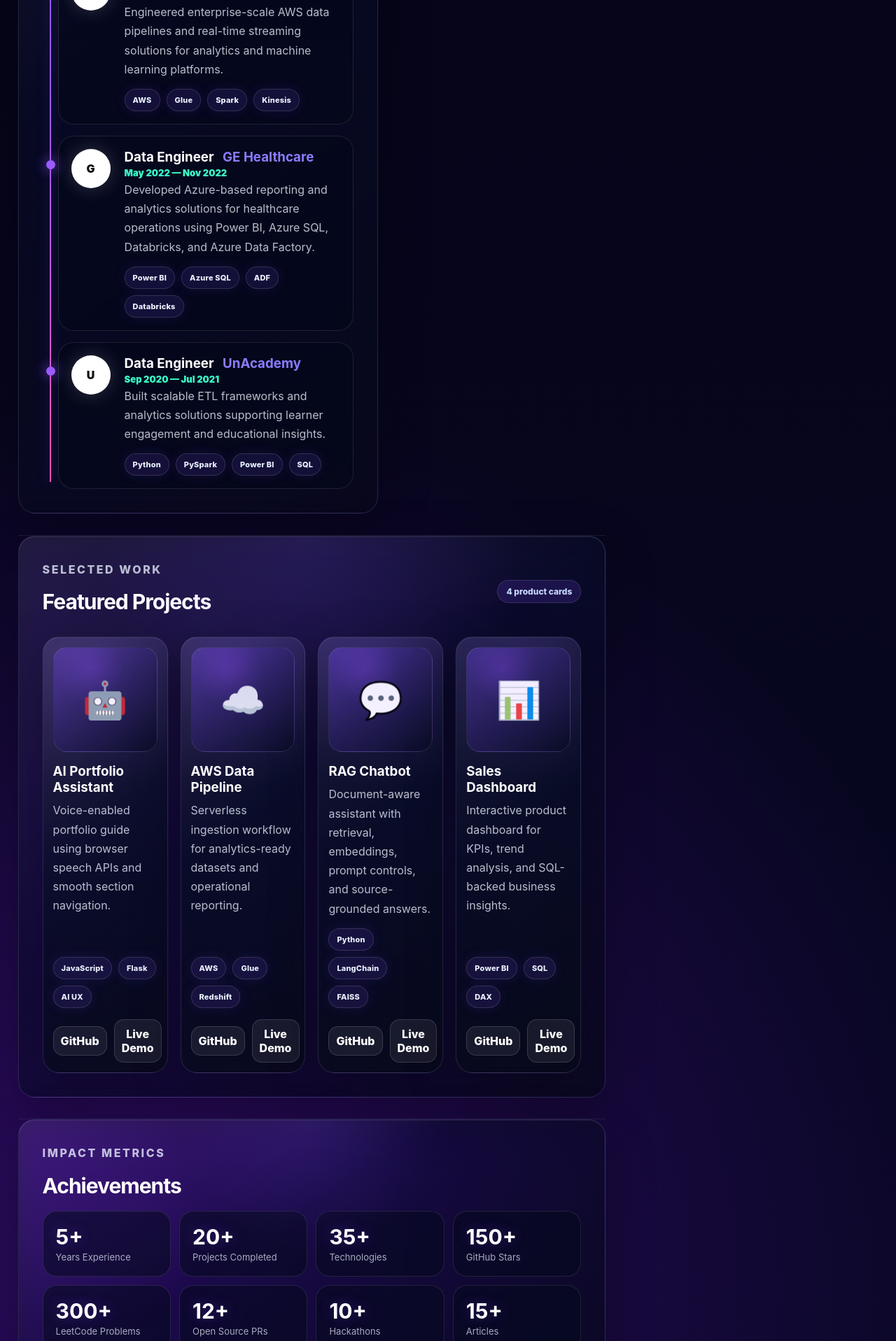
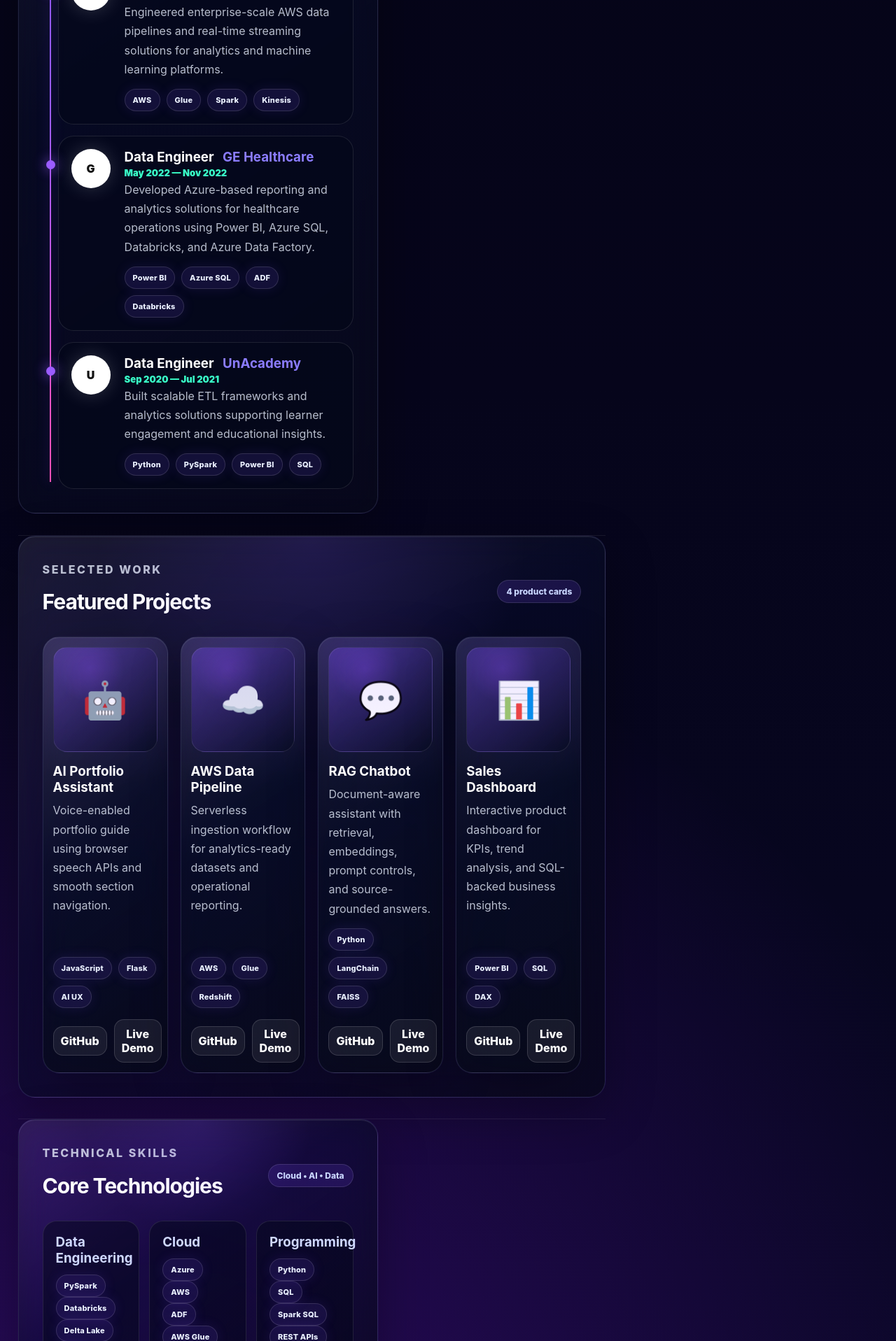
Before and after one commit to ravalireddy-24/Portfolio, a Flask app: page /portfolio in a window 1280 px wide. Shown: the part 2125-4042 px from the top of the page at 70% size. Run offline with Flask 3, Linux system fonts and the light colour scheme.

Commit message:
Changes in second  page alignment

```diff
--- a/templates/portfolio.html
+++ b/templates/portfolio.html
@@ -202,8 +202,47 @@
             <article class="project-card tilt-card"><div class="project-shot">📊</div><h3>Sales Dashboard</h3><p>Interactive product dashboard for KPIs, trend analysis, and SQL-backed business insights.</p><div class="tech-badges"><span>Power BI</span><span>SQL</span><span>DAX</span></div><div class="project-actions"><a href="https://github.com/" target="_blank" rel="noreferrer">GitHub</a><a href="#overview">Live Demo</a></div></article>
           </div></div>
         </section>
+<section id="skills" class="section dashboard-section skills-row" data-section-title="Skills">
+  <article class="dashboard-card full-card reveal-card">
 
+    <div class="card-header">
+      <div>
+        <p class="eyebrow">Technical Skills</p>
+        <h2>Core Technologies</h2>
+      </div>
+      <span class="panel-pill">Cloud • AI • Data</span>
+    </div>
 
+    <div class="skill-dashboard">
+
+      <div>
+        <h3>Data Engineering</h3>
+        <span>PySpark</span>
+        <span>Databricks</span>
+        <span>Delta Lake</span>
+        <span>ETL</span>
+      </div>
+
+      <div>
+        <h3>Cloud</h3>
+        <span>Azure</span>
+        <span>AWS</span>
+        <span>ADF</span>
+        <span>AWS Glue</span>
+      </div>
+
+      <div>
+        <h3>Programming</h3>
+        <span>Python</span>
+        <span>SQL</span>
+        <span>Spark SQL</span>
+        <span>REST APIs</span>
+      </div>
+
+    </div>
+
+  </article>
+</section>
 
         <section id="achievements" class="section dashboard-section achievements-row" data-section-title="Achievements"><article class="dashboard-card full-card reveal-card"><p class="eyebrow">Impact metrics</p><h2>Achievements</h2><div class="achievement-grid"><div><strong>5+</strong><span>Years Experience</span></div><div><strong>20+</strong><span>Projects Completed</span></div><div><strong>35+</strong><span>Technologies</span></div><div><strong>150+</strong><span>GitHub Stars</span></div><div><strong>300+</strong><span>LeetCode Problems</span></div><div><strong>12+</strong><span>Open Source PRs</span></div><div><strong>10+</strong><span>Hackathons</span></div><div><strong>15+</strong><span>Articles</span></div></div></article></section>
         <section id="contact" class="section dashboard-section contact-row" data-section-title="Contact"><article class="dashboard-card contact-dashboard reveal-card"><p class="eyebrow">Let’s connect</p><h2>Build something amazing together.</h2><p>I’m open to software engineering, data, cloud, and AI-focused roles.</p><div class="contact-links"><a href="mailto:ravali@example.com">ravali@example.com</a><a href="https://www.linkedin.com/" target="_blank" rel="noreferrer">LinkedIn</a><a href="https://github.com/" target="_blank" rel="noreferrer">GitHub</a></div></article></section>
```
